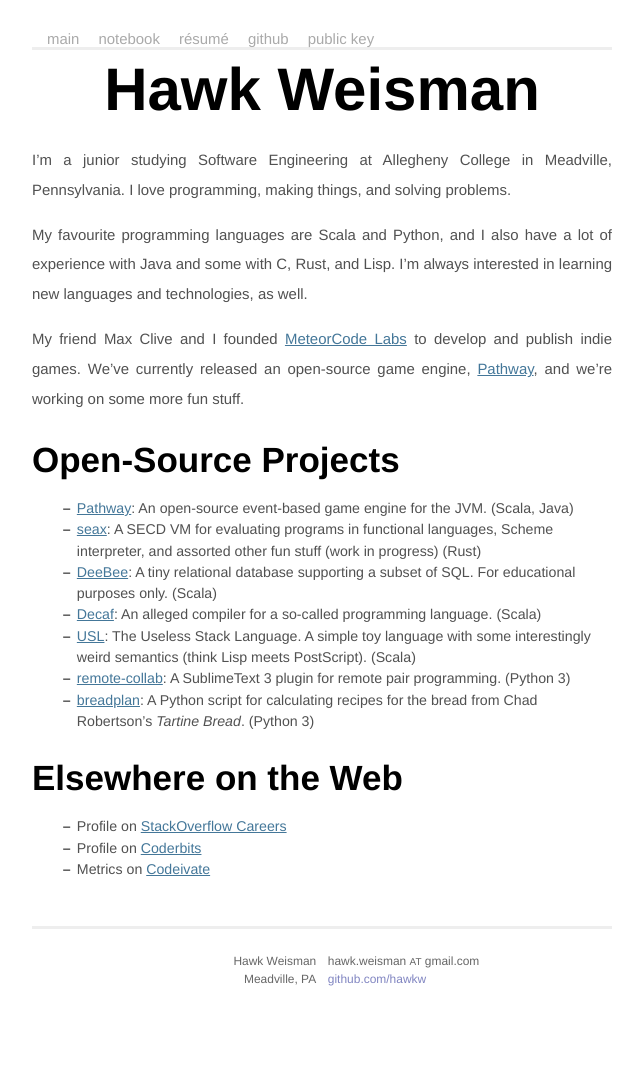
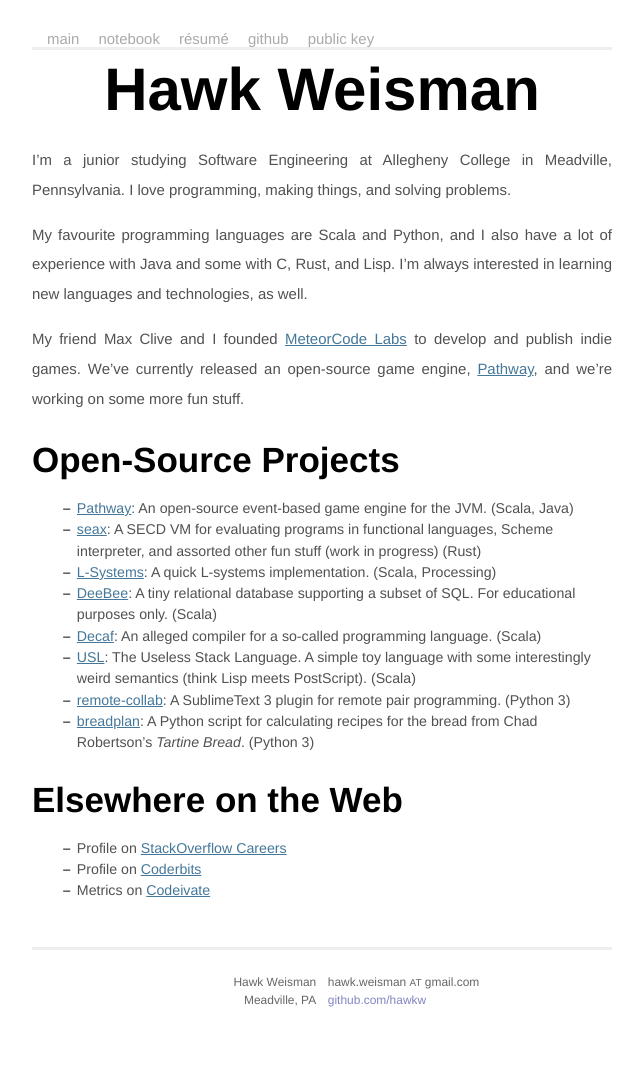
Before and after one commit to hawkw/hawkw.github.io, a Jekyll site: the page built from index.md, in a window 1280 px wide. Shown: the whole page, without its empty margins (318-961 px from the left). Built offline with Jekyll 4.4.1, drawn with Linux system fonts in a browser that asks for light colours; before the commit the page ends 1046 px from its top, so only the background shows below that.

Commit message:
Add link to L-systems repo on main page

```diff
--- a/index.md
+++ b/index.md
@@ -14,6 +14,7 @@ Open-Source Projects
 
 + [Pathway](https://github.com/MeteorCode/Pathway): An open-source event-based game engine for the JVM. (Scala, Java)
 + [seax](https://github.com/hawkw/seax): A SECD VM for evaluating programs in functional languages, Scheme interpreter, and assorted other fun stuff (work in progress) (Rust)
++ [L-Systems](http://hawkweisman.me/notebook/programming,computer/science,scala/2015/02/15/l-systems/): A quick L-systems implementation. (Scala, Processing)
 + [DeeBee](https://github.com/hawkw/deebee): A tiny relational database supporting a subset of SQL. For educational purposes only. (Scala)
 + [Decaf](decaf): An alleged compiler for a so-called programming language. (Scala)
 + [USL](https://github.com/hawkw/USL): The Useless Stack Language. A simple toy language with some interestingly weird semantics (think Lisp meets PostScript). (Scala)
```
